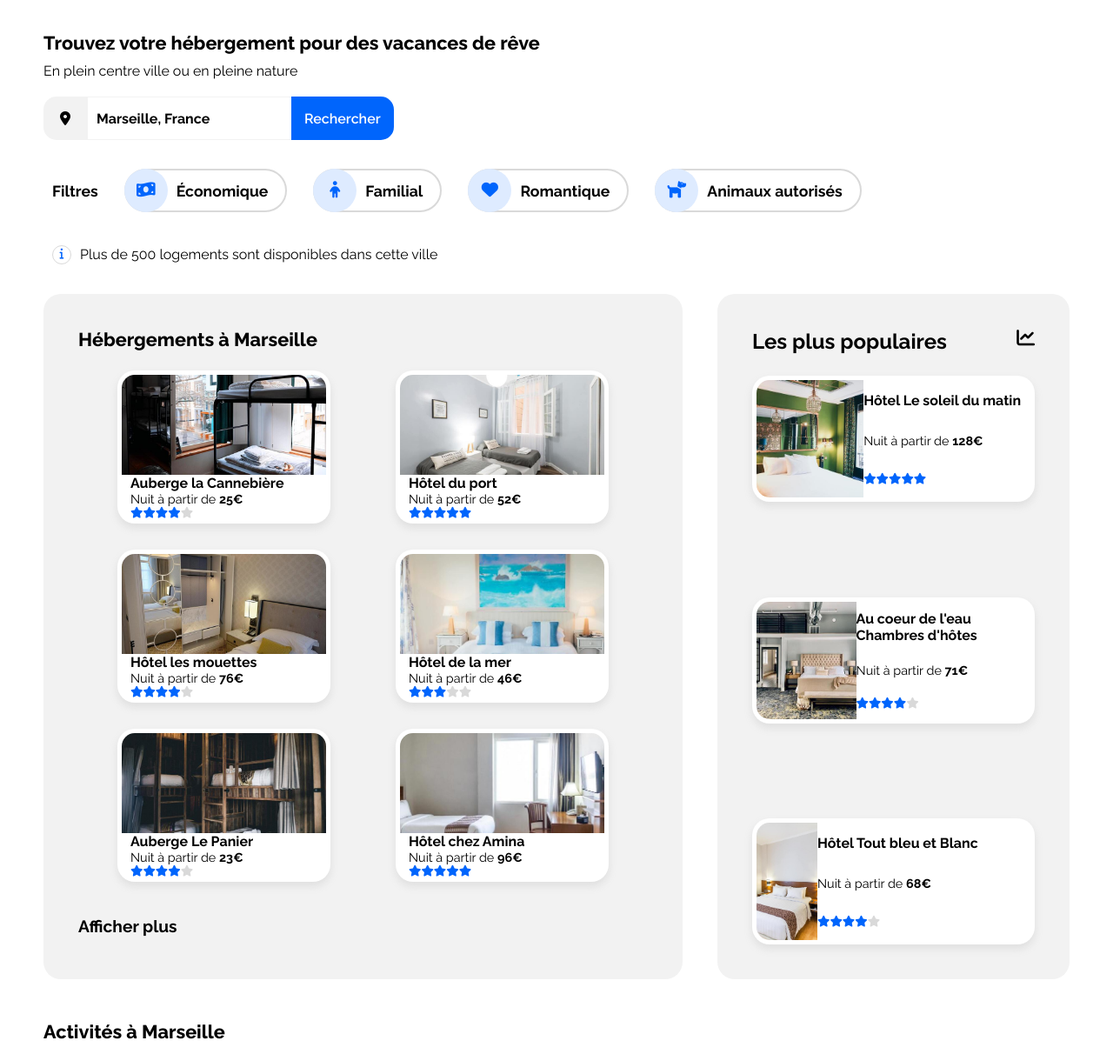
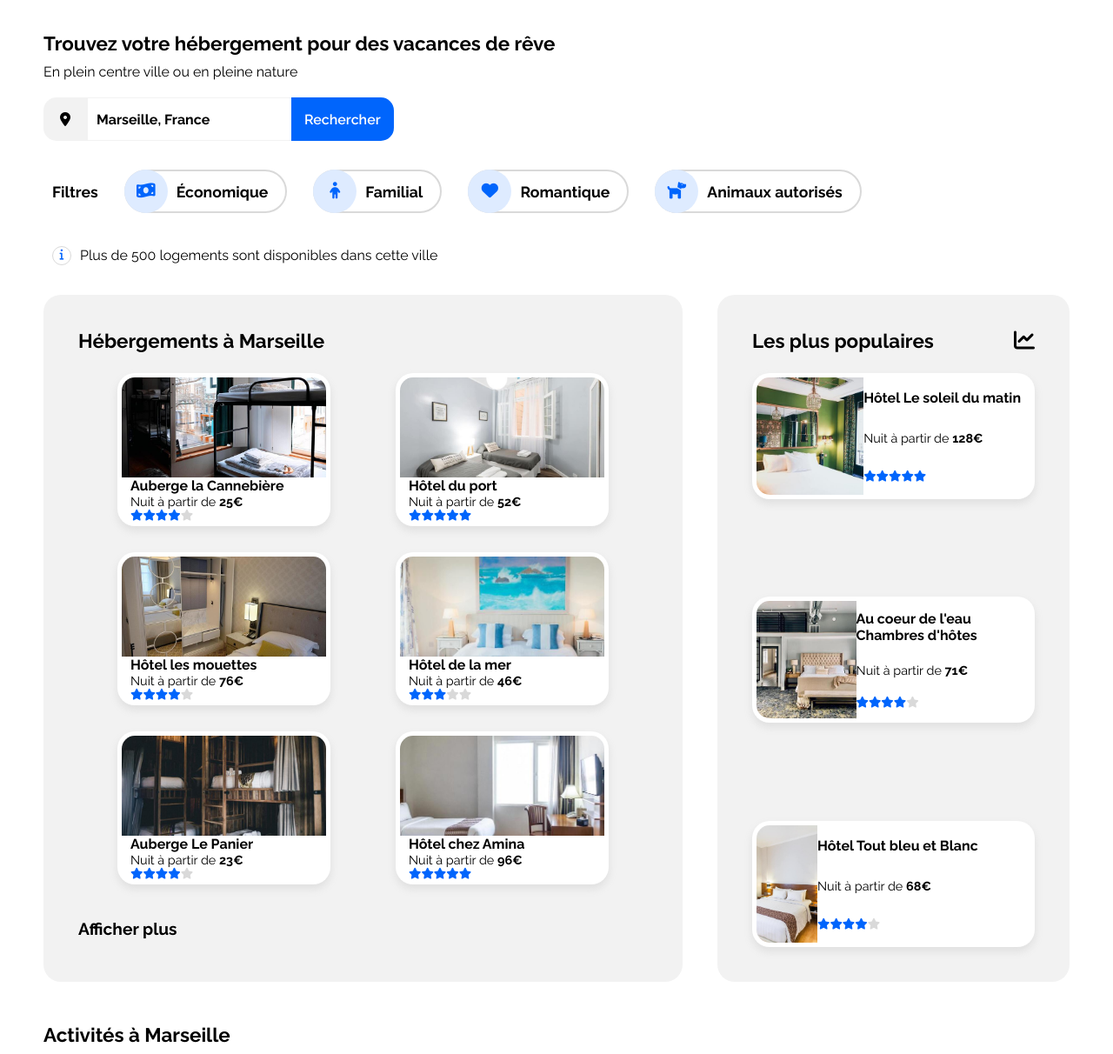
Before and after one commit to johnnydasilvavaz/JohnnyDasilvavaz_2_27052021, a plain HTML site: page index.html in a window 1280 px wide. Shown: the part 88-1300 px from the top of the page at 87% size. Drawn offline with Linux system fonts and the light colour scheme.

Commit message:
W3C validator corrections
Fixed the errors find by the W3C CSS and HTML validator

```diff
--- a/index.html
+++ b/index.html
@@ -1,5 +1,5 @@
 <!DOCTYPE html>
-<html>
+<html lang="fr">
     <head>
         <meta charset="utf-8" />
         <title>Reservia</title>
@@ -37,7 +37,7 @@
             <!--Section Recherche + filtres-->
             <section class="search__section">
                 <!--Recherche-->
-                <form action="">
+                <form action="javascript:void(0);">
                     <div class="search">
                         <div class="search__logo">
                             <i class="fas fa-map-marker-alt"></i>
@@ -291,7 +291,7 @@
 
             <!--Section activités-->
             <section id="activites">
-                <h2 class="section-title">
+                <h2 class="act__title">
                     Activités à Marseille
                 </h2>
                 <div class="act__items">
--- a/styles/main.css
+++ b/styles/main.css
@@ -103,8 +103,8 @@ li
 .slogan__title
 {
     margin: 0;
-    font-size: 1.35em;
-    font-weight: 750;
+    font-size: 1.4em;
+    font-weight: 700;
 }
 
 .slogan__subtitle
@@ -289,7 +289,6 @@ input[type=search]:focus
 {
     display: flex;
     flex-direction: column;
-    align-items: space-between;
     background-color: #F2F2F2;
     border-radius: 20px;
     padding: 40px;
@@ -298,8 +297,8 @@ input[type=search]:focus
 
 .heber__h2
 {
-    font-size: 1.35em;
-    font-weight: 750;
+    font-size: 1.4em;
+    font-weight: 700;
     margin-top: 0px;
     padding-bottom: 5px;
 }
@@ -387,13 +386,15 @@ input[type=search]:focus
 
 .pop__title__h2
 {
+    font-size: 1.4em;
+    font-weight: 700;
     margin-top: 0px;
     padding-bottom: 5px;
 }
 
 .pop__chart
 {
-    font-size: 1.3em;
+    font-size: 1.5em;
 }
 
 .pop__items
@@ -447,6 +448,12 @@ input[type=search]:focus
     padding-right: 50px;
 }
 
+.act__title
+{
+    font-size: 1.4em;
+    font-weight: 700;
+}
+
 .act__card
 {
     display: flex;
@@ -471,7 +478,7 @@ input[type=search]:focus
     display: flex;
     justify-content: space-between;
     align-items: stretch;
-    gap: 40;
+    gap: 40px;
 }
 
 .act__col
@@ -561,12 +568,6 @@ input[type=search]:focus
     color: rgb(217,217,217);
 }
 
-.section-title
-{
-    font-size: 1.35em;
-    font-weight: 750;
-}
-
 .footer{
     display: flex;
     justify-content: center;
@@ -613,6 +614,8 @@ input[type=search]:focus
     font-size: 1.1em;
     font-weight: 700;
     margin: 0px;
+    padding-bottom: 10px;
+    padding-top: 10px;
 }
 
 .overlay
```
